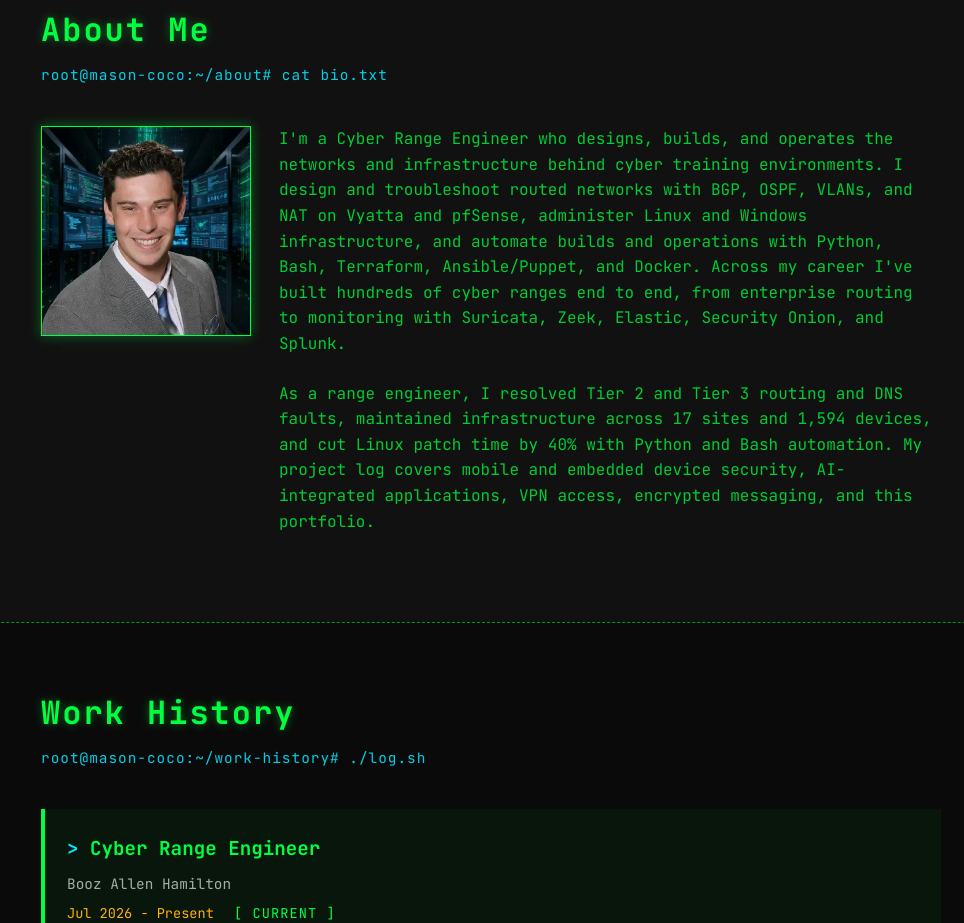
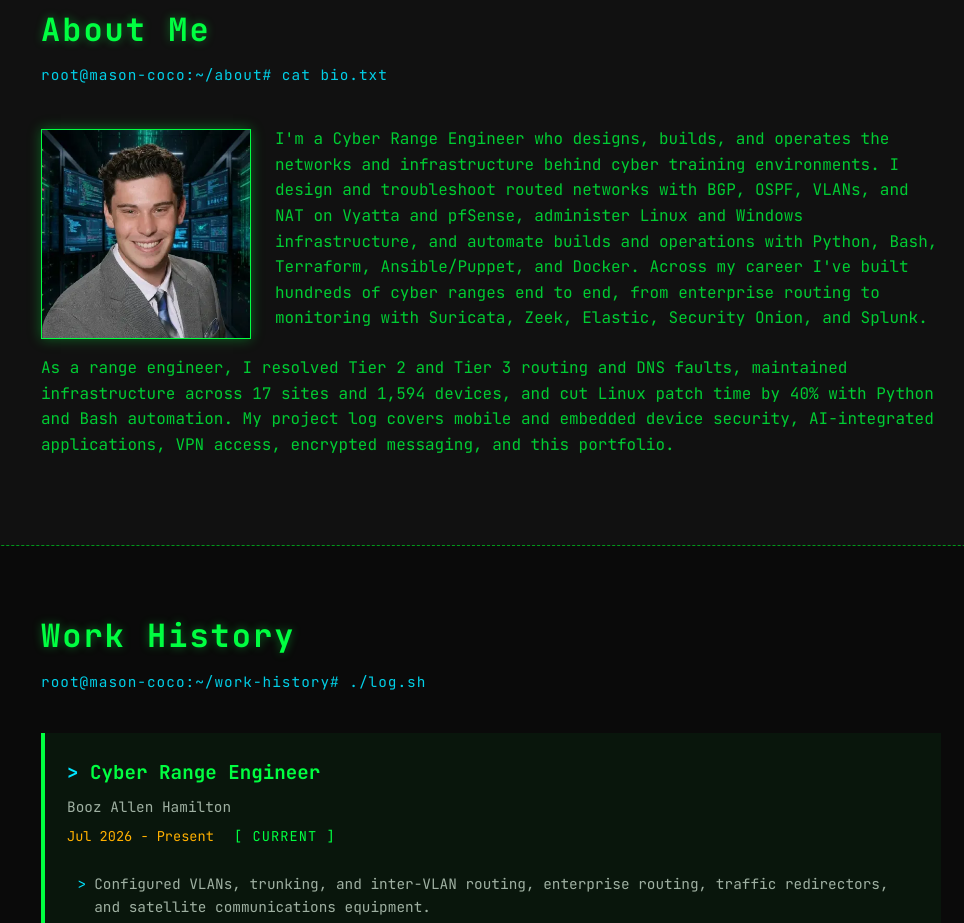
Before and after one commit to mcoco35/mason-coco-portfolio, a React (Create React App) app: page / in a window 1280 px wide. Shown: the part 860-1783 px from the top of the page, without its empty margins (149-1113 px from the left). Built offline with nearby package versions, Linux system fonts and the light colour scheme.

Commit message:
Wrap the About text around the headshot
Float the portrait on the left so the first paragraph sits beside it and the following paragraph uses the full width underneath.

Co-authored-by: Mason Coco <mcoco35@users.noreply.github.com>

```diff
--- a/src/App.css
+++ b/src/App.css
@@ -498,16 +498,17 @@ body::before {
   font-family: var(--font-primary);
 }
 
-.about-layout {
-  display: flex;
-  flex-direction: column;
-  align-items: center;
-  gap: 1.25rem;
+.about-layout::after {
+  content: '';
+  display: block;
+  clear: both;
 }
 
 .about-portrait {
+  float: none;
+  display: block;
   width: min(240px, 100%);
-  margin: 0;
+  margin: 0 auto 1.25rem;
 }
 
 .about-portrait img {
@@ -519,20 +520,15 @@ body::before {
 }
 
 .about-copy {
-  width: 100%;
+  display: block;
   min-width: 0;
 }
 
 @media (min-width: 769px) {
-  .about-layout {
-    flex-direction: row;
-    align-items: flex-start;
-    gap: 1.75rem;
-  }
-
   .about-portrait {
+    float: left;
     width: 210px;
-    flex: 0 0 210px;
+    margin: 0.2rem 1.5rem 0.85rem 0;
   }
 }
 
```
